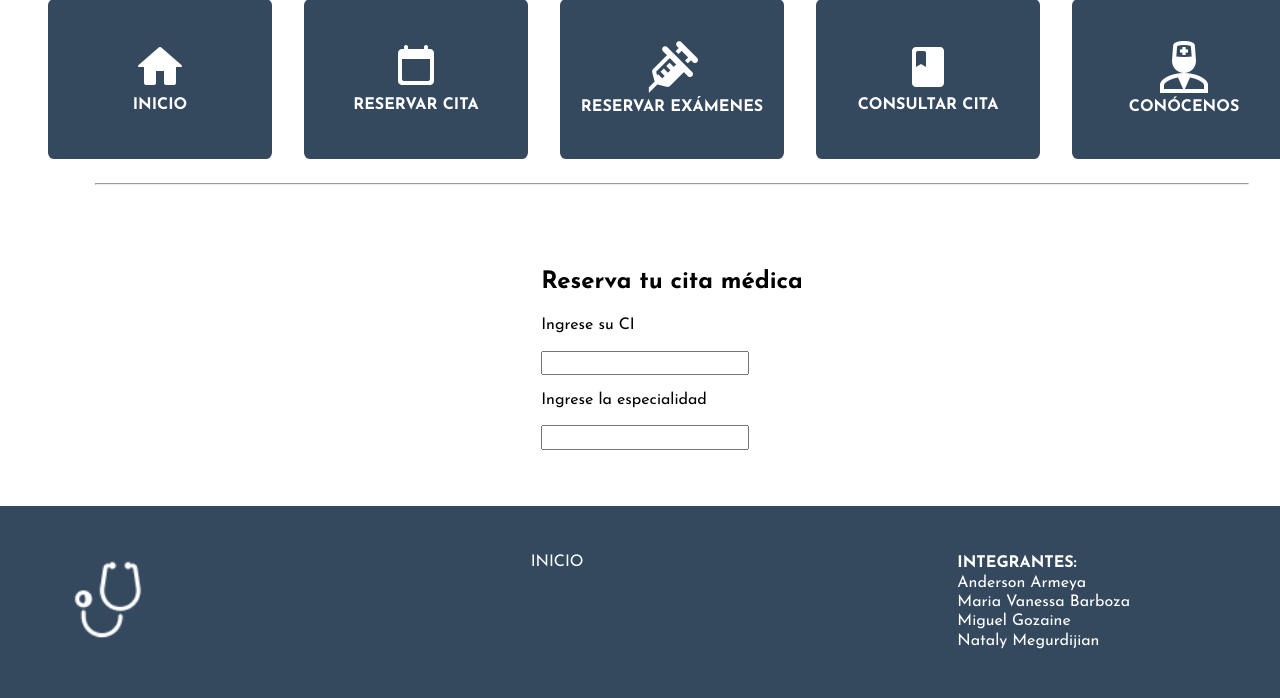
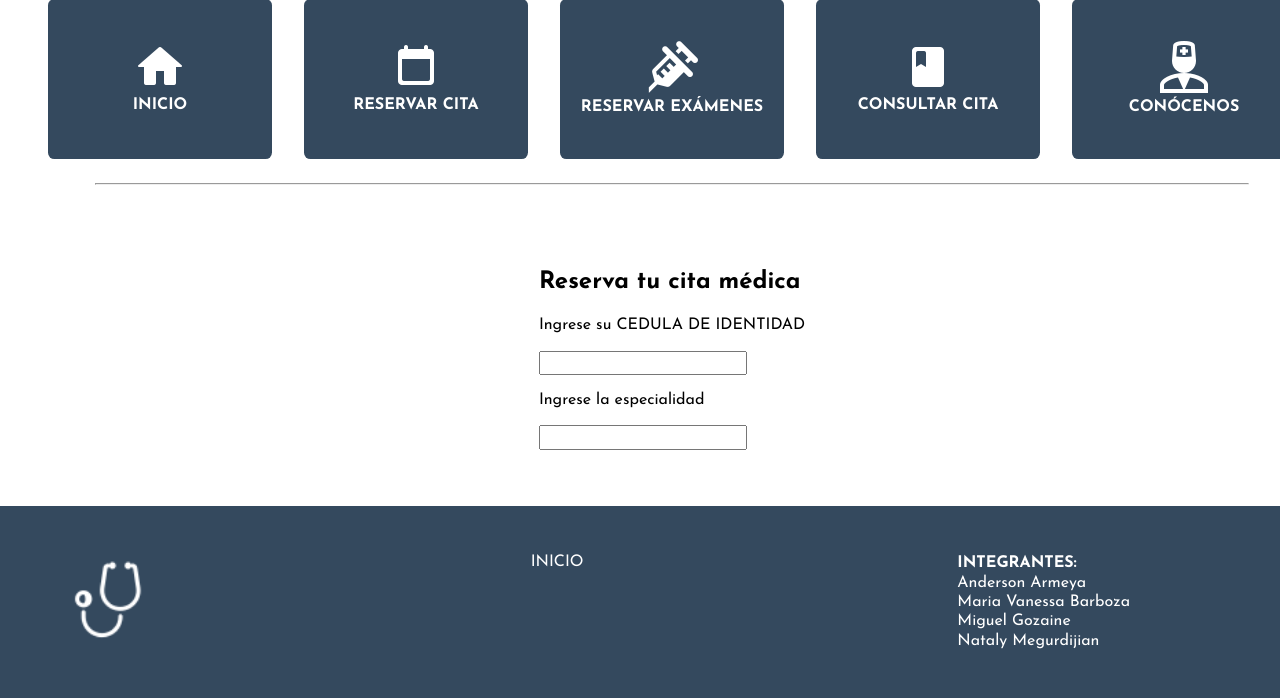
Before and after one commit to andyengit/medical-appointment, a PHP site: page /index.php?go=reservar in a window 1280 px wide; the page is wider, and only the part inside the window is pictured. Shown: the part 410-1108 px from the top of that part. Run offline with PHP 8.4, Linux system fonts and the light colour scheme; some libraries are stand-ins or nearby versions.

Commit message:
Estoy probando

```diff
--- a/view/modulos/reservar.php
+++ b/view/modulos/reservar.php
@@ -3,7 +3,7 @@
 </div>
 <div>
 	<form>
-		<p>Ingrese su CI</p>
+		<p>Ingrese su CEDULA DE IDENTIDAD</p>
 		<input type="text" name="ci">
 		<br/>
 		<p>Ingrese la especialidad</p>
```
